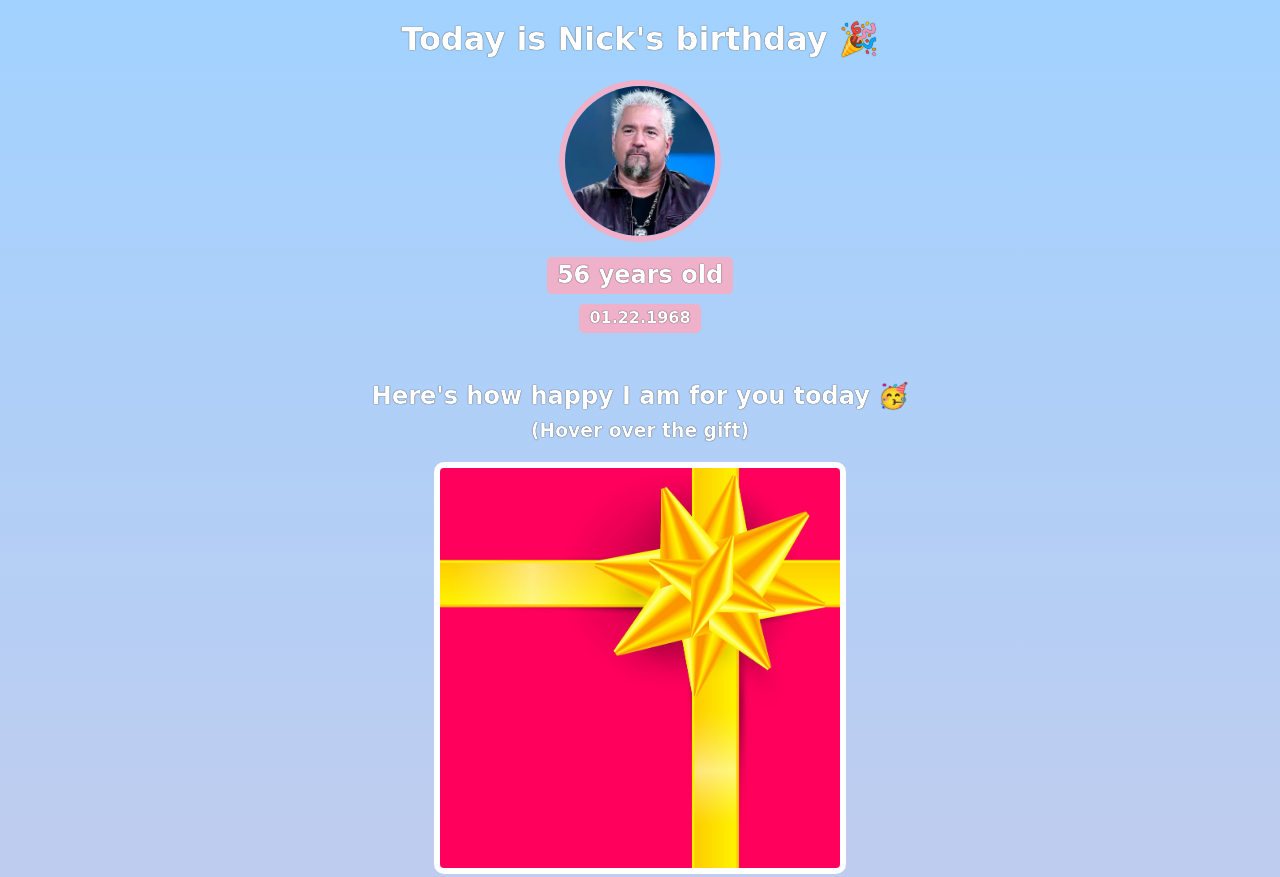
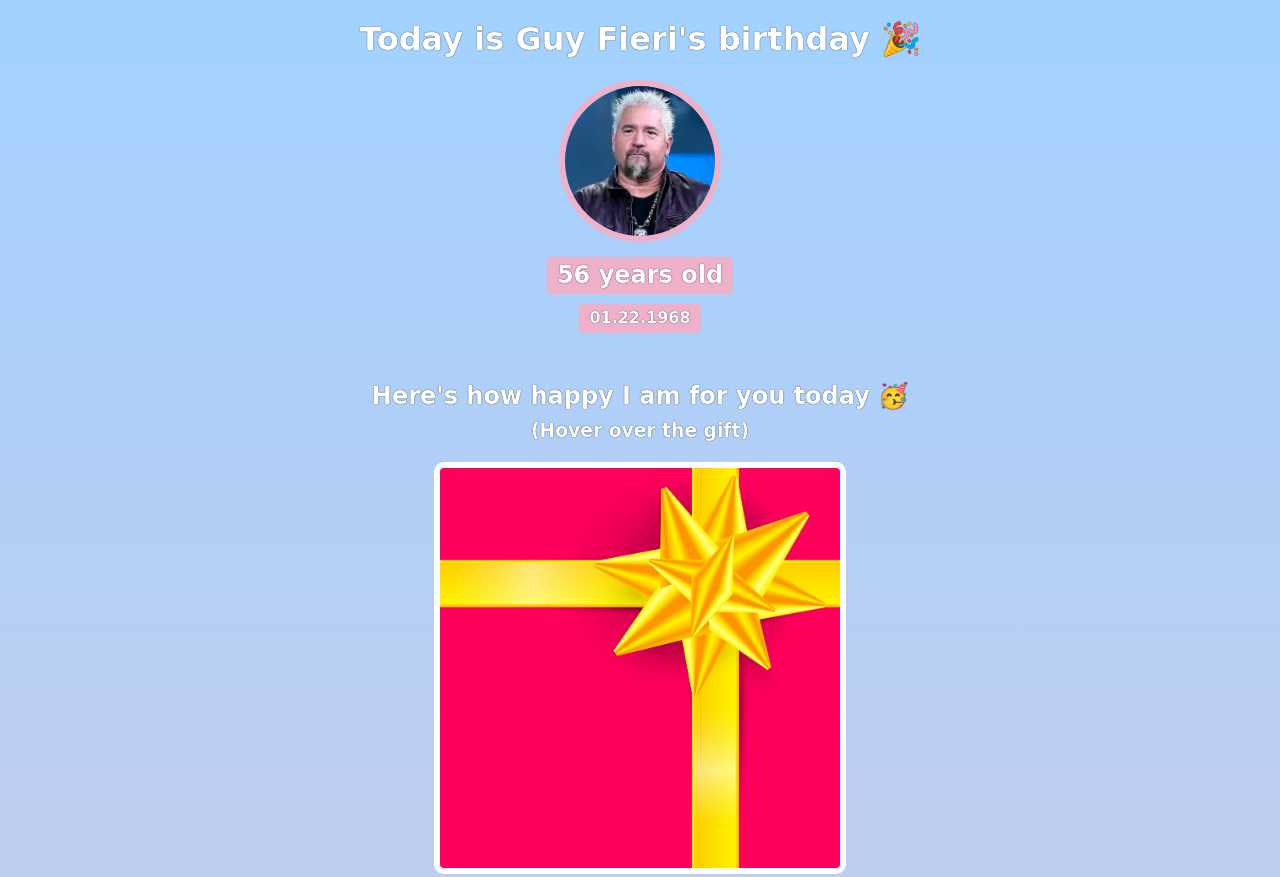
Before and after one commit to ruhi102/Birthday_Gif, a website built with Vite: page index.html in a window 1280 px wide. Shown: the top 877 px of the page. Built offline with nearby package versions, Linux system fonts and the light colour scheme; a web font is replaced by a local one.

Commit message:
Update index.html

```diff
--- a/index.html
+++ b/index.html
@@ -7,7 +7,7 @@
     </head>
     <body>
         <div id="header">
-            <h1>Today is Nick's birthday 🎉</h1>
+            <h1>Today is Guy Fieri's birthday 🎉</h1>
             <img id="bff-img" src="images/Guy_Fieri.jpg">
             <h2 id="bday-age">56 years old</h2>
             <h4 id="bday-date">01.22.1968</h4>
```
